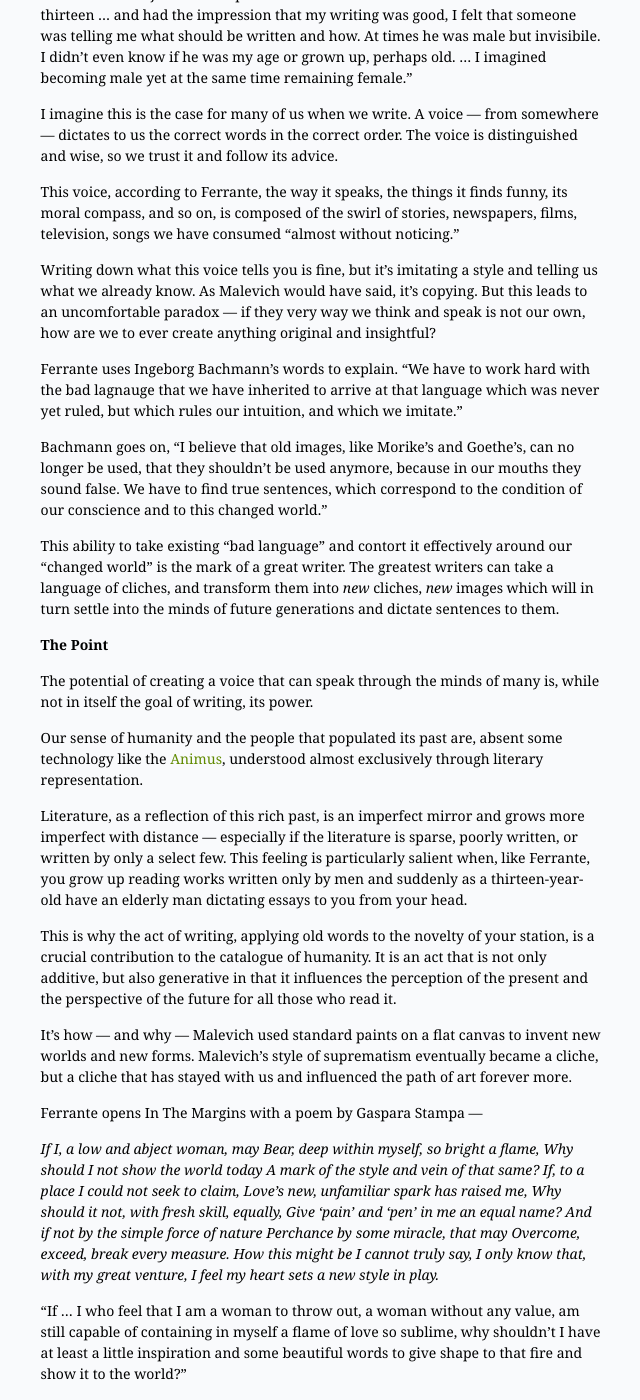
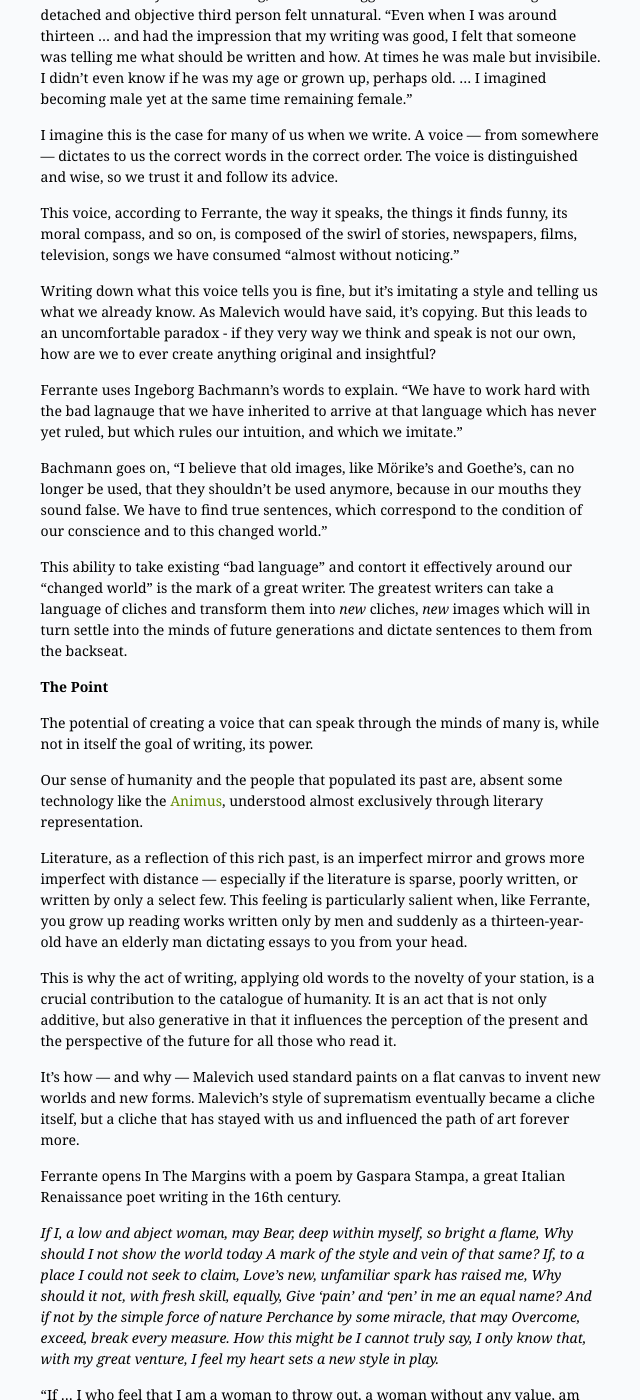
Before and after one commit to asofs/asofs.github.io, a Jekyll site: the page built from _posts/2022-03-23-elena-ferrante.md, in a window 1280 px wide and 1400 px high, scrolled down 1370 px. Shown: the whole window, without its empty margins (429-1069 px from the left). Built offline with Jekyll 4.4.1, drawn with Linux system fonts in a browser that asks for light colours; some of the changed text lies outside the part shown.

Commit message:
editting ferrante

```diff
--- a/_posts/2022-03-23-elena-ferrante.md
+++ b/_posts/2022-03-23-elena-ferrante.md
@@ -4,9 +4,9 @@
 date:   2022-03-23 12:00:00 -0600
 author: "Anna-Sofia Lesiv"
 ---
-Elena Ferrante's novels are worlds unto themselves. The Neopolitan Quartet is her greatest work. It spans the entire lives of two girls born in post-war Naples and throughout the first novel, My Brilliant Friend, you feel as though you've peered into narrator's mind. All the "[secret thoughts, memories and confessions](http://elenaferrante.com/reviews/the-stanford-daily/)" of the narrator become as natural to you as your own, and by the end of the series, in The Story of The Lost Child, you feel as though you've lived another life.
+Elena Ferrante's novels are worlds unto themselves. The greatest of her works is certainly The Neopolitan Quartet, a series of four novels which span the entire lives of two girls born in post-war Naples. Throughout the first novel, My Brilliant Friend, you feel as though you've peered into narrator's mind. All the "[secret thoughts, memories and confessions](http://elenaferrante.com/reviews/the-stanford-daily/)" of the narrator become as natural to you as your own, and by the end of the series, in The Story of The Lost Child, you feel as though you've lived another life.
 
-It's worth mentioning that though Marcel Proust in In Search of Lost Time or more recently Karl Ove Knausgard in My Struggle accomplished this same totalizing transcription of reality with their autobiographical works, Elena Ferrante did this with fiction.
+Such a totalizing work of literature has been done successfully before, but it's worth mentioning that though Marcel Proust did this in *In Search of Lost Time* or, more recently, Karl Ove Knausgard did it in *My Struggle*, their works were entirely autobiographical. Elena Ferrante succeeded at this with fiction.
 
 After writing that series, Ferrante said she was done — and thankfully she was lying. Within a few years, The Lying Life of Adults came out and last month, she coyly published a collection of essays called In The Margins.
 
@@ -34,13 +34,13 @@
 
 This voice, according to Ferrante, the way it speaks, the things it finds funny, its moral compass, and so on, is composed of the swirl of stories, newspapers, films, television, songs we have consumed "almost without noticing."
 
-Writing down what this voice tells you is fine, but it's imitating a style and telling us what we already know. As Malevich would have said, it's copying. But this leads to an uncomfortable paradox — if they very way we think and speak is not our own, how are we to ever create anything original and insightful?
+Writing down what this voice tells you is fine, but it's imitating a style and telling us what we already know. As Malevich would have said, it's copying. But this leads to an uncomfortable paradox - if they very way we think and speak is not our own, how are we to ever create anything original and insightful?
 
-Ferrante uses Ingeborg Bachmann's words to explain. "We have to work hard with the bad lagnauge that we have inherited to arrive at that language which was never yet ruled, but which rules our intuition, and which we imitate."
+Ferrante uses Ingeborg Bachmann's words to explain. "We have to work hard with the bad lagnauge that we have inherited to arrive at that language which has never yet ruled, but which rules our intuition, and which we imitate."
 
-Bachmann goes on, "I believe that old images, like Morike's and Goethe's, can no longer be used, that they shouldn't be used anymore, because in our mouths they sound false. We have to find true sentences, which correspond to the condition of our conscience and to this changed world."
+Bachmann goes on, "I believe that old images, like Mörike's and Goethe's, can no longer be used, that they shouldn't be used anymore, because in our mouths they sound false. We have to find true sentences, which correspond to the condition of our conscience and to this changed world."
 
-This ability to take existing "bad language" and contort it effectively around our "changed world" is the mark of a great writer. The greatest writers can take a language of cliches, and transform them into *new* cliches, *new* images which will in turn settle into the minds of future generations and dictate sentences to them.
+This ability to take existing "bad language" and contort it effectively around our "changed world" is the mark of a great writer. The greatest writers can take a language of cliches and transform them into *new* cliches, *new* images which will in turn settle into the minds of future generations and dictate sentences to them from the backseat.
 
 **The Point**
 
@@ -52,9 +52,9 @@
 
 This is why the act of writing, applying old words to the novelty of your station, is a crucial contribution to the catalogue of humanity. It is an act that is not only additive, but also generative in that it influences the perception of the present and the perspective of the future for all those who read it.
 
-It's how — and why — Malevich used standard paints on a flat canvas to invent new worlds and new forms. Malevich's style of suprematism eventually became a cliche, but a cliche that has stayed with us and influenced the path of art forever more.
+It's how — and why — Malevich used standard paints on a flat canvas to invent new worlds and new forms. Malevich's style of suprematism eventually became a cliche itself, but a cliche that has stayed with us and influenced the path of art forever more.
 
-Ferrante opens In The Margins with a poem by Gaspara Stampa —
+Ferrante opens In The Margins with a poem by Gaspara Stampa, a great Italian Renaissance poet writing in the 16th century.
 
 *If I, a low and abject woman, may*
 *Bear, deep within myself, so bright a flame,*
@@ -73,4 +73,4 @@
 
 "If ... I who feel that I am a woman to throw out, a woman without any value, am still capable of containing in myself a flame of love so sublime, why shouldn't I have at least a little inspiration and some beautiful words to give shape to that fire and show it to the world?"
 
-This question is the driving question of Ferrante life, and ought to be the driving question of anyone capable of containing in themselves this flame.
+This question is the driving question of Ferrante's life, and ought to be the driving question of anyone capable of containing in themselves this flame.
```
Also changed, not shown: other parts of _posts/2022-03-23-elena-ferrante.md (+1 -1 lines).
